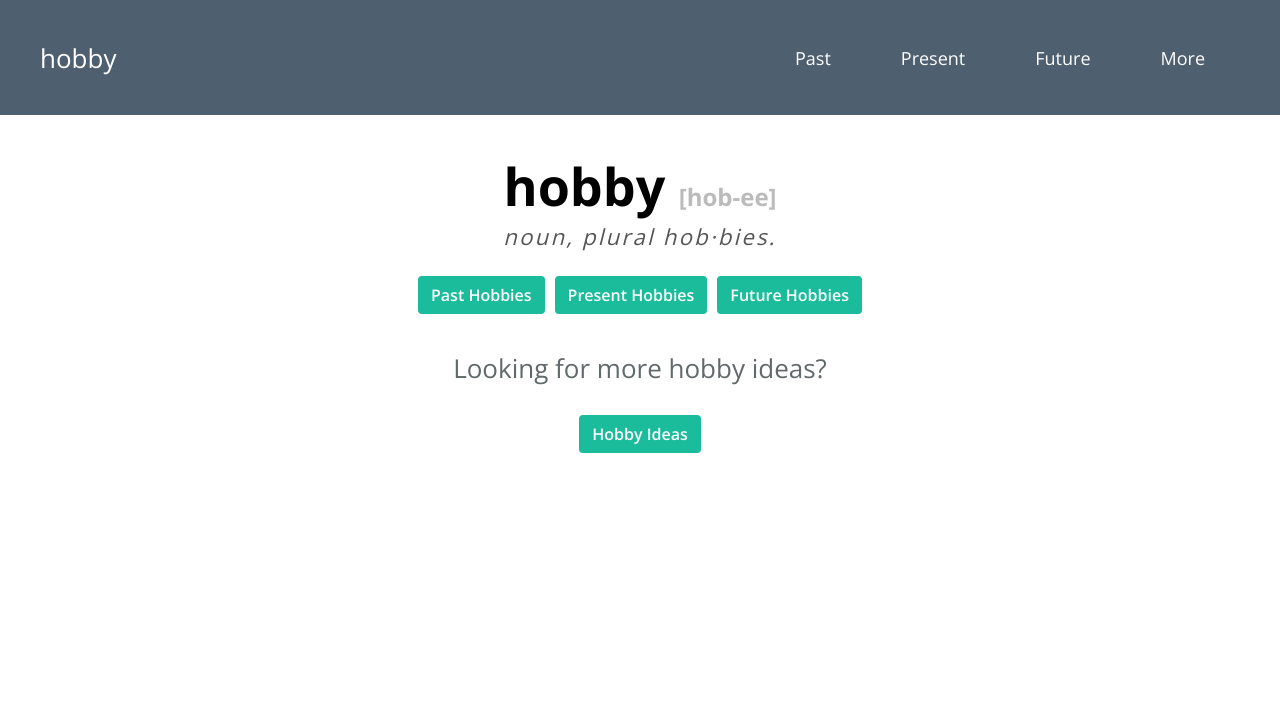
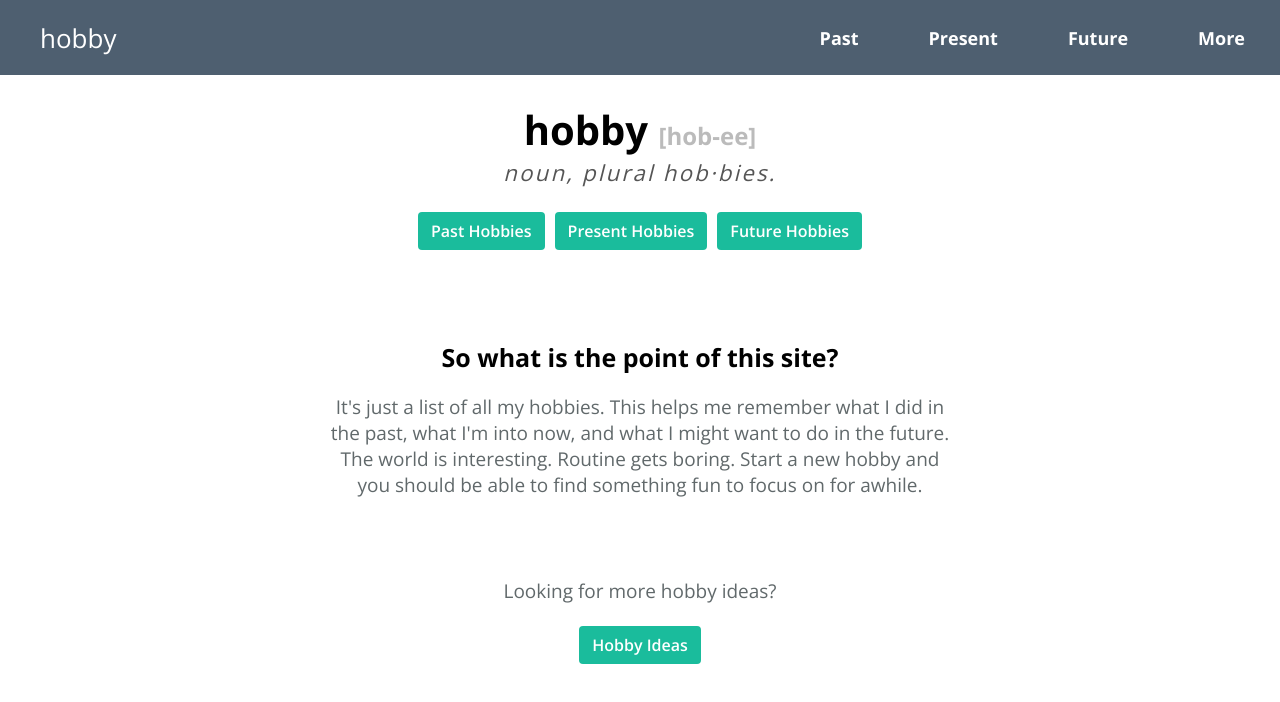
Before and after one commit to nikkipurcell/hobby, a React (Create React App) app: page / in a window 1280 px wide. Shown: the top 702 px of the page. Built offline with nearby package versions, Linux system fonts and the light colour scheme.

Commit message:
updates lots

```diff
--- a/src/App.css
+++ b/src/App.css
@@ -17,6 +17,11 @@ img {
   height: auto;
 }
 
+figure {
+  background-color: #c2cbd4;
+  margin: 0;
+}
+
 .App {
   text-align: center;
   min-height: 100vh;
@@ -27,7 +32,7 @@ img {
 .header {
   background-color: #4e5f70;
   color: #fff;
-  padding: 20px 0;
+  /* padding: 20px 0; */
   display: flex;
   justify-content: space-between;
   align-items: center;
@@ -79,13 +84,28 @@ img {
 main {
   padding: 0 10px;
 }
+main h1 {
+  font-size: 40px;
+}
+
 main p {
   color: #61696b;
+  font-size: 19px;
+}
+
+.explanation {
+  margin: 80px auto;
+  width: 50%;
+  font-size: 1em;
+}
+.explanation h2 {
+  margin-bottom: 20px;
+  font-size: 25px;
 }
 
 nav {
   display: flex;
-  padding: 0 40px;
+  /* padding: 0 40px; */
   justify-content: space-between;
 }
 
@@ -171,7 +191,7 @@ nav li {
   left: -200px;
   top: 0;
   height: 100%;
-  overflow-y: scroll;
+  /* overflow-y: scroll; */
   overflow-x: visible;
   transition: left 0.3s ease,
     	box-shadow 0.3s ease;
@@ -199,6 +219,8 @@ nav li {
   color: #fff;
   text-decoration: none;
   border-bottom: 1px solid #383838;
+  font-weight: bold;
+  text-decoration: none;
 }
 
 .main-menu li:first-child a {
@@ -208,7 +230,6 @@ nav li {
 .main-menu a:hover,
 .main-menu a:focus {
   background: #333;
-  text-decoration: underline;
 }
 
 .main-menu .menu-close {
@@ -236,6 +257,7 @@ nav li {
 .main-menu:target .menu-close,
 .main-menu[aria-expanded="true"] .menu-close {
   z-index: 1001;
+  border-bottom: none;
 }
 
 .main-menu:target ul,
@@ -382,6 +404,8 @@ nav li {
   color: #61696b;
   font-size: 19px;
   padding: 0 40px;
+  width: 75%;
+  margin: 20px auto;
 }
 
 
--- a/src/components/HobbyDetails.js
+++ b/src/components/HobbyDetails.js
@@ -6,7 +6,9 @@ const HobbyDetails = ({ src, name, category, description }) => {
 
   return (
     <div className='hobby-detail'>
-      <img src={imgSrc} alt={name} />
+      <figure>
+        <img src={imgSrc} alt={name} />
+      </figure>
       <p className='category'>{category} hobby</p>
       <h1>{name}</h1>
       <p className='description'>{description}</p>
--- a/src/components/Navigation.js
+++ b/src/components/Navigation.js
@@ -36,7 +36,7 @@ const Navigation = () => {
         className="backdrop"
         tabIndex="-1"
         aria-hidden="true"
-        hidden>test</a>
+        hidden></a>
     </React.Fragment>
   );
 }
--- a/src/pages/Home.js
+++ b/src/pages/Home.js
@@ -23,6 +23,10 @@ const Home = () => {
         <Link to="/category/present" className='btn-primary'>Present Hobbies</Link>
         <Link to="/category/future" className='btn-primary'>Future Hobbies</Link>
 
+        <section className="explanation">
+          <h2>So what is the point of this site? </h2>
+          <p>It's just a list of all my hobbies. This helps me remember what I did in the past, what I'm into now, and what I might want to do in the future. The world is interesting. Routine gets boring. Start a new hobby and you should be able to find something fun to focus on for awhile.</p>
+        </section>
 
         {/* <div className='shuffle'>
           <p>Or choose a random hobby:</p>
```
Also changed, not shown: 1 other file (tests, documents, lock files or other folders).
